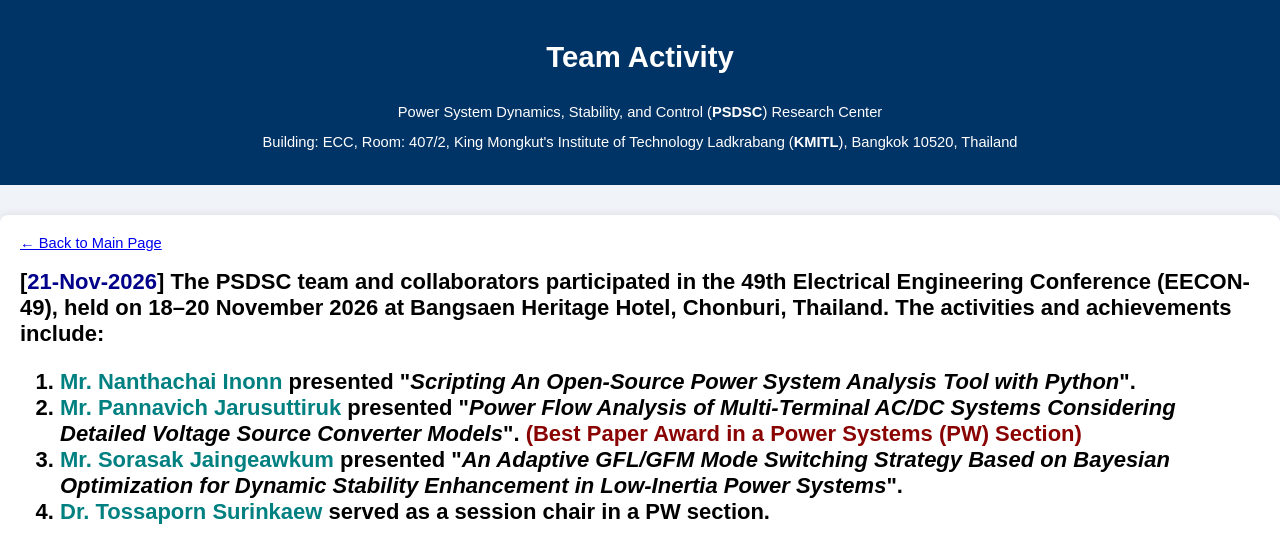
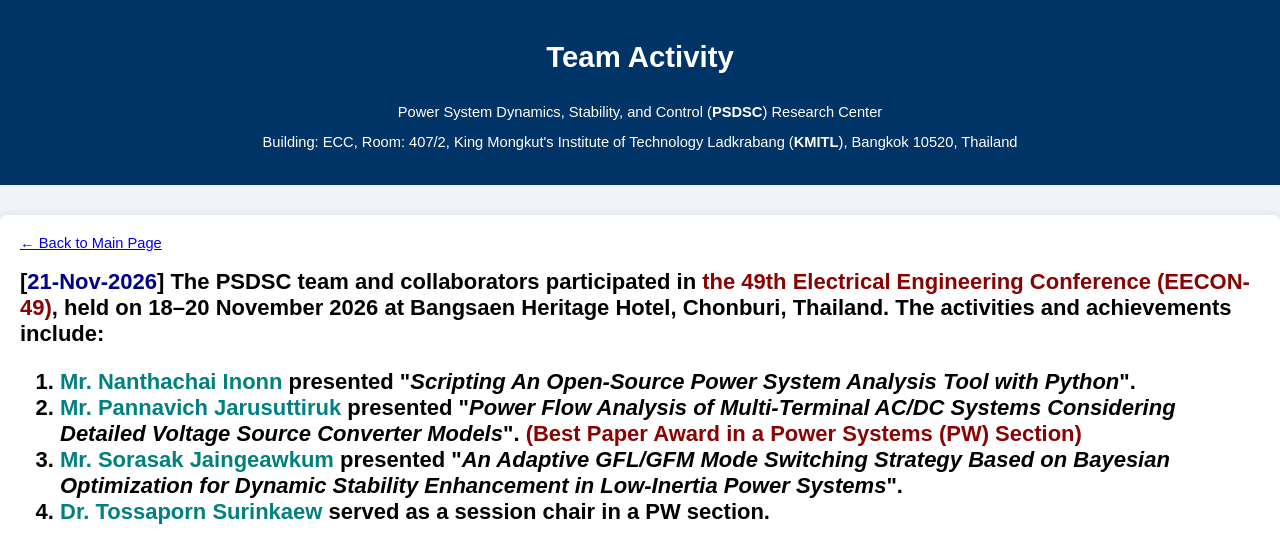
Before and after one commit to tsurinkaew1/pgazkmitl_ts, a plain HTML site: page team_activity.html in a window 1280 px wide. Shown: the top 559 px of the page. Drawn offline with Linux system fonts and the light colour scheme.

Commit message:
Update team_activity.html

```diff
--- a/team_activity.html
+++ b/team_activity.html
@@ -147,7 +147,7 @@
 
         <div class="team-activity">
             <h2>
-                [<strong style="color:#00008B;">21-Nov-2026</strong>] The PSDSC team and collaborators participated in the 49th Electrical Engineering Conference (EECON-49), held on 18–20 November 2026 at Bangsaen Heritage Hotel, Chonburi, Thailand. The activities and achievements include:
+                [<strong style="color:#00008B;">21-Nov-2026</strong>] The PSDSC team and collaborators participated in <span style="color:#8A0303;">the 49th Electrical Engineering Conference (EECON-49)</span>, held on 18–20 November 2026 at Bangsaen Heritage Hotel, Chonburi, Thailand. The activities and achievements include:
               <ol>
                 <li>
                   <strong style="color:#008080;">Mr. Nanthachai Inonn</strong> presented
```
